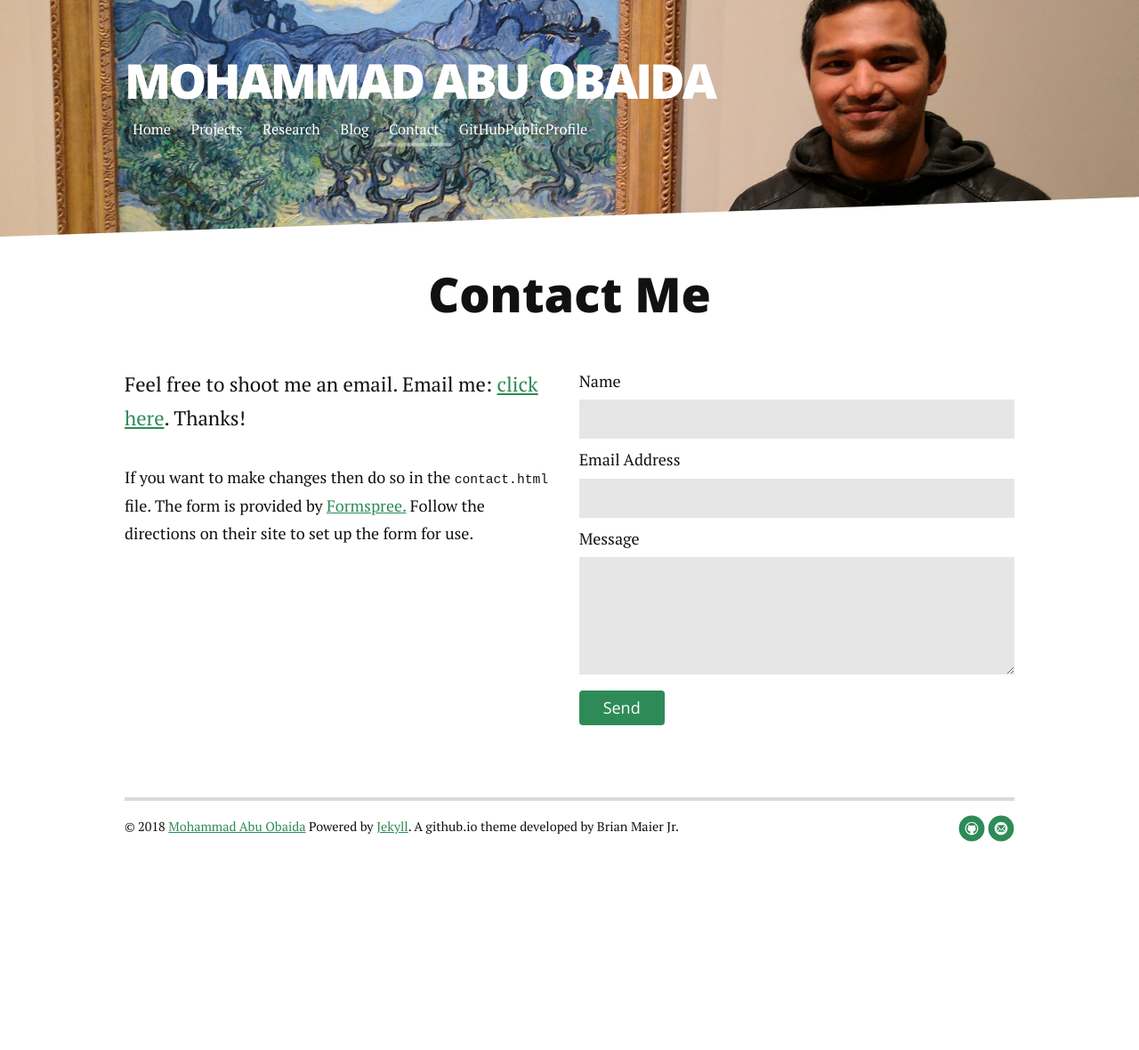
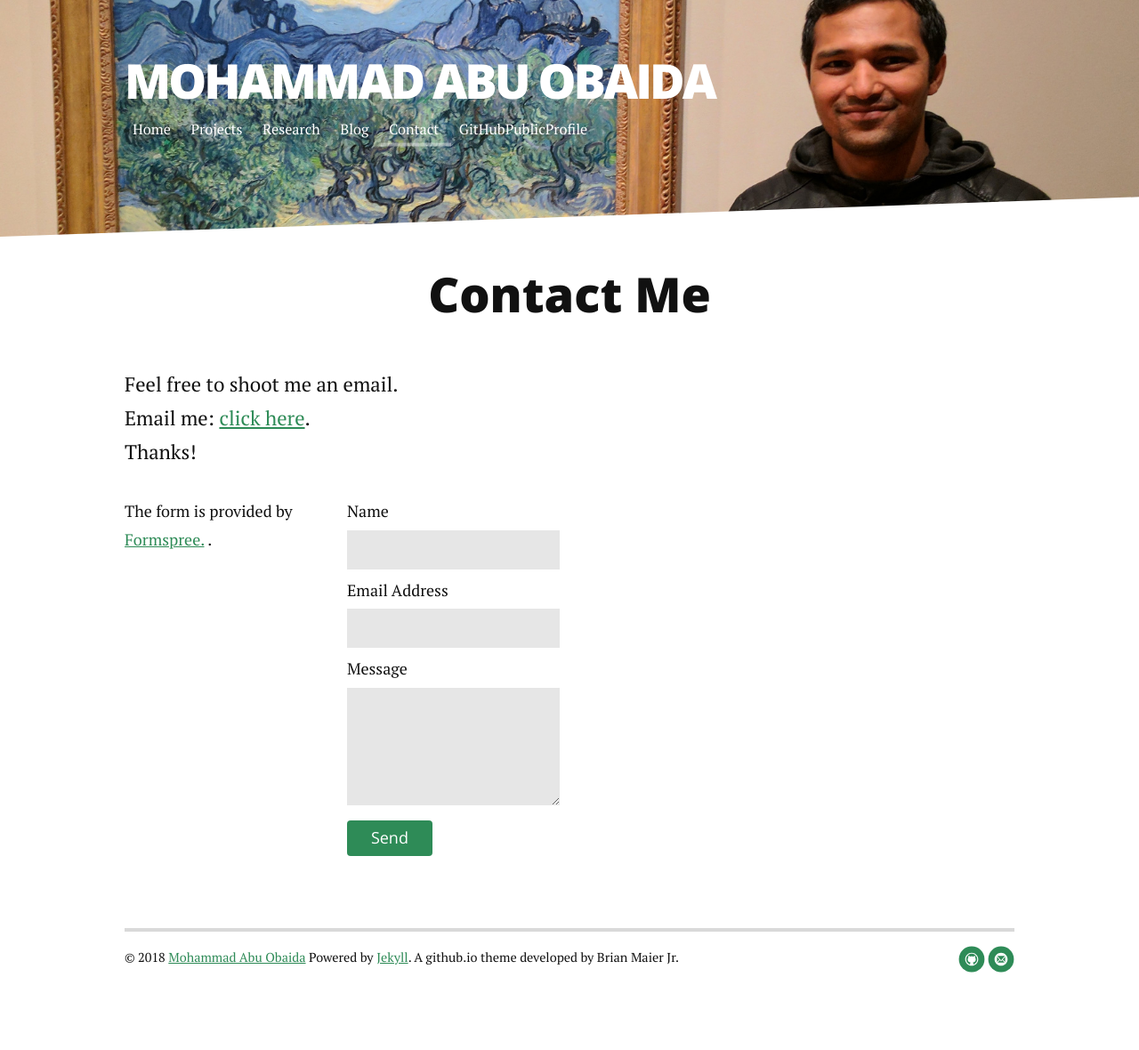
Before and after one commit to summonersRift/summonersrift.github.io, a Jekyll site: the page built from contact.md, in a window 1280 px wide. Shown: the whole page at 89% size. Built offline with Jekyll 4.4.1, drawn with Linux system fonts in a browser that asks for light colours; nearby versions of some CDN libraries; before the commit the page ends 1033 px from its top, so only the background shows below that.

Commit message:
contact page updated

```diff
--- a/contact.md
+++ b/contact.md
@@ -6,16 +6,21 @@ title: Contact Obaida
 <div id="contact">
   <h1 class="pageTitle">Contact Me</h1>
   <div class="contactContent">
-    <p class="intro">Feel free to shoot me an email. Email me:  <a href="mailto:obaida007@gmail.com">click here</a>. Thanks!</p>
-    <p> If you want to make changes then do so in the <code>contact.html</code> file.  The form is provided by <a href="http://formspree.io/">Formspree.</a> Follow the directions on their site to set up the form for use.</p>
+    <p class="intro">Feel free to shoot me an email. <br>
+      Email me:  <a href="mailto:obaida007@gmail.com">click here</a>. <br>
+      Thanks!
+    </p>
+
+    <form action="http://formspree.io/obaida007@gmail.com" method="POST">
+      <label for="name">Name</label>
+      <input type="text" id="name" name="name" class="full-width"><br>
+      <label for="email">Email Address</label>
+      <input type="email" id="email" name="_replyto" class="full-width"><br>
+      <label for="message">Message</label>
+      <textarea name="message" id="message" cols="30" rows="10" class="full-width"></textarea><br>
+      <input type="submit" value="Send" class="button">
+    </form>
+
+    <p> The form is provided by <a href="http://formspree.io/">Formspree.</a> .</p>
   </div>
-  <form action="http://formspree.io/your@mail.com" method="POST">
-    <label for="name">Name</label>
-    <input type="text" id="name" name="name" class="full-width"><br>
-    <label for="email">Email Address</label>
-    <input type="email" id="email" name="_replyto" class="full-width"><br>
-    <label for="message">Message</label>
-    <textarea name="message" id="message" cols="30" rows="10" class="full-width"></textarea><br>
-    <input type="submit" value="Send" class="button">
-  </form>
 </div>
```
